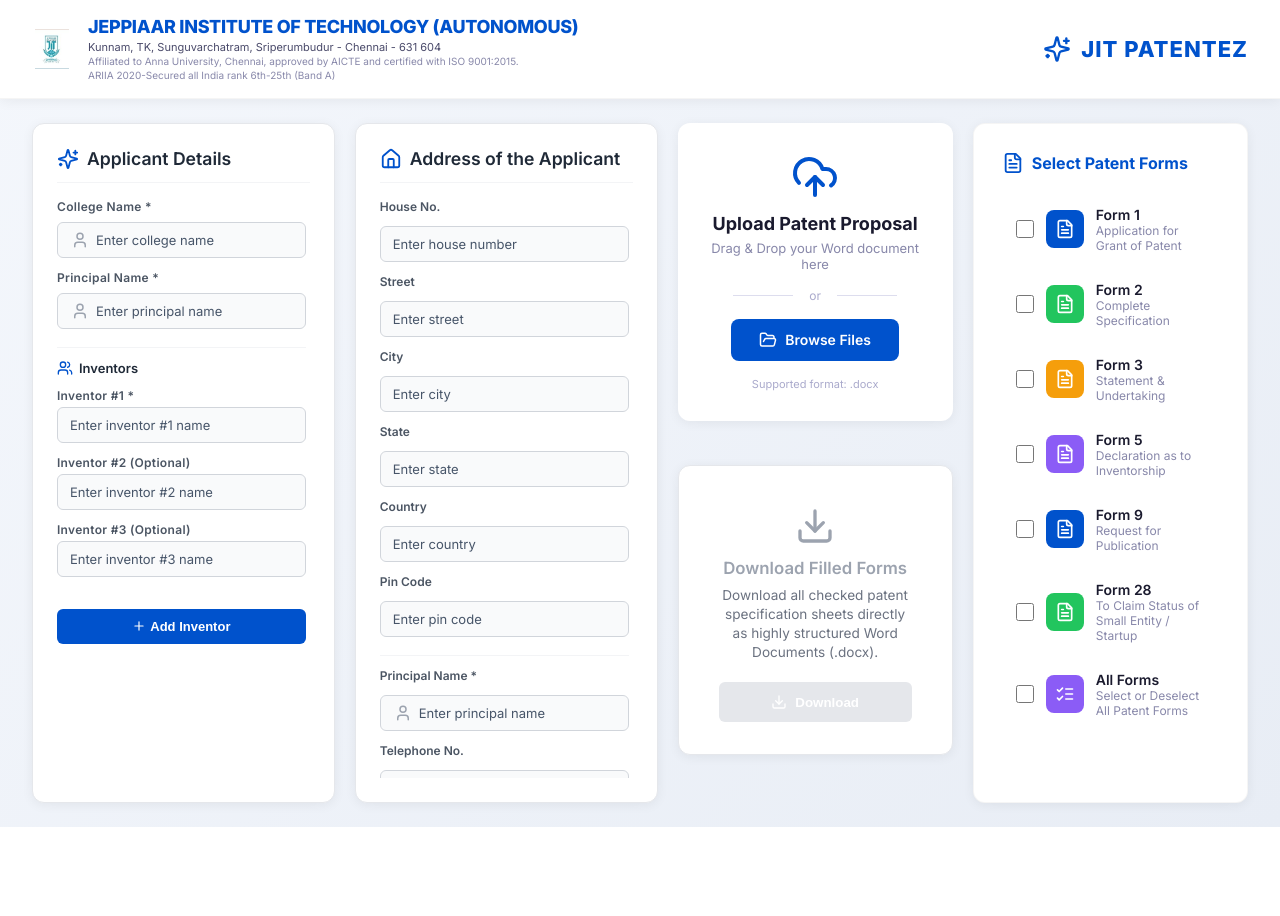
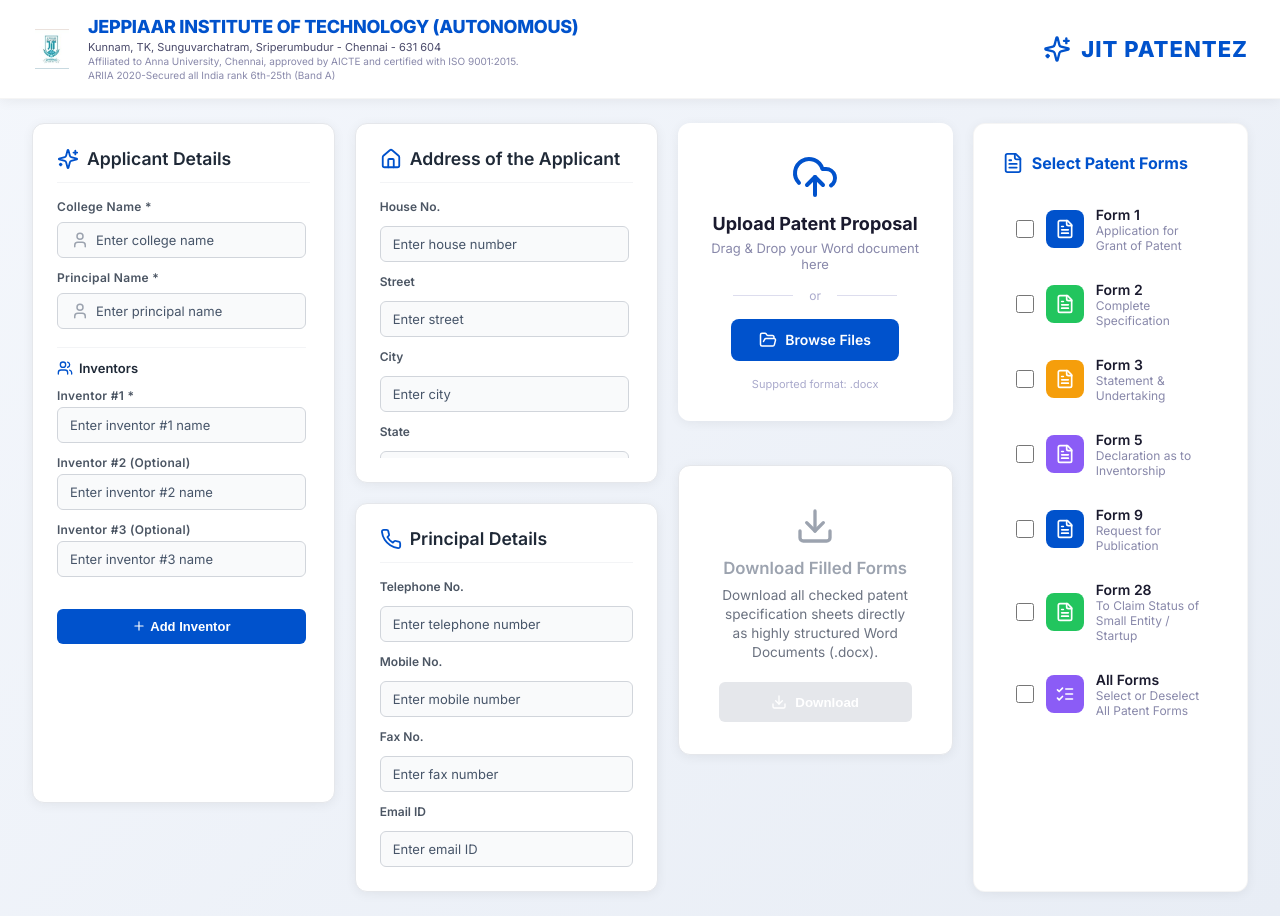
Before and after one commit to deepakviper/JIT-PATENT-FORM-PROJECT-, a React (Vite) app in the folder patentform-main (1)/patentform-main/Patentform/frontend/: page / in a window 1280 px wide. Before the commit the page ends 827 px from the top, so only its background shows below. Built offline with nearby package versions, Linux system fonts and the light colour scheme.

Commit message:
feat: split Column 2 into independently scrollable Address card and Principal Details card

```diff
--- a/patentform-main (1)/patentform-main/Patentform/frontend/src/App.jsx
+++ b/patentform-main (1)/patentform-main/Patentform/frontend/src/App.jsx
@@ -5,6 +5,7 @@
 import PatentFormsCard from './components/PatentFormsCard';
 import AdditionalDetailsCard from './components/AdditionalDetailsCard';
 import AddressDetailsCard from './components/AddressDetailsCard';
+import PrincipalDetailsCard from './components/PrincipalDetailsCard';
 
 function App() {
   // Track parsed patent data (initialized with default metadata to allow downloads instantly)
@@ -253,8 +254,14 @@
             onUserUpdate={setUser}
           />
         </div>
-        <div className="column-card-container col-2">
+        <div className="column-card-container col-2" style={{ display: 'flex', flexDirection: 'column', gap: '20px' }}>
           <AddressDetailsCard
+            previewData={parsedData}
+            onChange={handleDataParsed}
+            user={user}
+            onUserUpdate={setUser}
+          />
+          <PrincipalDetailsCard
             previewData={parsedData}
             onChange={handleDataParsed}
             user={user}
--- a/patentform-main (1)/patentform-main/Patentform/frontend/src/components/AddressDetailsCard.jsx
+++ b/patentform-main (1)/patentform-main/Patentform/frontend/src/components/AddressDetailsCard.jsx
@@ -1,5 +1,5 @@
 import React, { useState, useEffect, useRef } from 'react';
-import { Home, User } from 'lucide-react';
+import { Home } from 'lucide-react';
 
 function AddressDetailsCard({ previewData, onChange, user, onUserUpdate }) {
   const [houseNo, setHouseNo] = useState('');
@@ -8,11 +8,6 @@
   const [stateVal, setStateVal] = useState('');
   const [country, setCountry] = useState('');
   const [pincode, setPincode] = useState('');
-  const [principalName, setPrincipalName] = useState('');
-  const [telephone, setTelephone] = useState('');
-  const [mobile, setMobile] = useState('');
-  const [fax, setFax] = useState('');
-  const [email, setEmail] = useState('');
 
   const isSelfTriggeredRef = useRef(false);
 
@@ -29,28 +24,19 @@
     setStateVal(addr.state || '');
     setCountry(addr.country || '');
     setPincode(addr.pincode || '');
-    setPrincipalName(addr.principalName || '');
-    setTelephone(addr.telephone || '');
-    setMobile(addr.mobile || '');
-    setFax(addr.fax || '');
-    setEmail(addr.email || '');
   }, [user]);
 
   const syncChanges = (updatedFields) => {
     isSelfTriggeredRef.current = true;
 
     const mergedAddress = {
+      ...user?.address,
       houseNo: updatedFields.hasOwnProperty('houseNo') ? updatedFields.houseNo : houseNo,
       street: updatedFields.hasOwnProperty('street') ? updatedFields.street : street,
       city: updatedFields.hasOwnProperty('city') ? updatedFields.city : city,
       state: updatedFields.hasOwnProperty('state') ? updatedFields.state : stateVal,
       country: updatedFields.hasOwnProperty('country') ? updatedFields.country : country,
       pincode: updatedFields.hasOwnProperty('pincode') ? updatedFields.pincode : pincode,
-      principalName: updatedFields.hasOwnProperty('principalName') ? updatedFields.principalName : principalName,
-      telephone: updatedFields.hasOwnProperty('telephone') ? updatedFields.telephone : telephone,
-      mobile: updatedFields.hasOwnProperty('mobile') ? updatedFields.mobile : mobile,
-      fax: updatedFields.hasOwnProperty('fax') ? updatedFields.fax : fax,
-      email: updatedFields.hasOwnProperty('email') ? updatedFields.email : email,
     };
 
     const updatedUser = {
@@ -100,11 +86,6 @@
     else if (fieldName === 'state') setStateVal(val);
     else if (fieldName === 'country') setCountry(val);
     else if (fieldName === 'pincode') setPincode(val);
-    else if (fieldName === 'principalName') setPrincipalName(val);
-    else if (fieldName === 'telephone') setTelephone(val);
-    else if (fieldName === 'mobile') setMobile(val);
-    else if (fieldName === 'fax') setFax(val);
-    else if (fieldName === 'email') setEmail(val);
 
     syncChanges({ [fieldName]: val });
   };
@@ -129,7 +110,7 @@
   };
 
   return (
-    <div className="card address-details-card" style={{ padding: '24px', backgroundColor: '#FFF', borderRadius: '12px', border: '1px solid #E5E7EB', display: 'flex', flexDirection: 'column', height: '100%', minHeight: '520px', maxHeight: '680px', overflow: 'hidden' }}>
+    <div className="card address-details-card" style={{ padding: '24px', backgroundColor: '#FFF', borderRadius: '12px', border: '1px solid #E5E7EB', display: 'flex', flexDirection: 'column', minHeight: '340px', maxHeight: '360px', overflow: 'hidden' }}>
       <div className="card-header" style={{ display: 'flex', alignItems: 'center', gap: '8px', marginBottom: '16px', borderBottom: '1px solid #F3F4F6', paddingBottom: '12px', flexShrink: 0 }}>
         <Home className="card-header-icon" style={{ color: '#0052cc' }} size={20} />
         <span className="card-header-title" style={{ fontWeight: '600', fontSize: '1.1rem', color: '#1F2937' }}>Address of the Applicant</span>
@@ -221,83 +202,6 @@
           />
         </div>
 
-        {/* Principal Name */}
-        <div className="form-group" style={{ marginTop: '6px', borderTop: '1px solid #F3F4F6', paddingTop: '12px' }}>
-          <label style={labelStyle} htmlFor="addr-principalName">Principal Name *</label>
-          <div className="input-container">
-            <User className="input-icon" style={{ color: '#9CA3AF' }} size={16} />
-            <input
-              id="addr-principalName"
-              type="text"
-              className="login-input"
-              style={{
-                ...inputStyle,
-                paddingLeft: '38px'
-              }}
-              placeholder="Enter principal name"
-              value={principalName}
-              onChange={(e) => handleFieldChange('principalName', e.target.value)}
-              required
-            />
-          </div>
-        </div>
-
-        {/* Telephone No. */}
-        <div className="form-group">
-          <label style={labelStyle} htmlFor="addr-telephone">Telephone No.</label>
-          <input
-            id="addr-telephone"
-            type="tel"
-            className="login-input"
-            style={inputStyle}
-            placeholder="Enter telephone number"
-            value={telephone}
-            onChange={(e) => handleFieldChange('telephone', e.target.value)}
-          />
-        </div>
-
-        {/* Mobile No. */}
-        <div className="form-group">
-          <label style={labelStyle} htmlFor="addr-mobile">Mobile No.</label>
-          <input
-            id="addr-mobile"
-            type="tel"
-            className="login-input"
-            style={inputStyle}
-            placeholder="Enter mobile number"
-            value={mobile}
-            onChange={(e) => handleFieldChange('mobile', e.target.value)}
-          />
-        </div>
-
-        {/* Fax No. */}
-        <div className="form-group">
-          <label style={labelStyle} htmlFor="addr-fax">Fax No.</label>
-          <input
-            id="addr-fax"
-            type="text"
-            className="login-input"
-            style={inputStyle}
-            placeholder="Enter fax number"
-            value={fax}
-            onChange={(e) => handleFieldChange('fax', e.target.value)}
-          />
-        </div>
-
-        {/* Email ID */}
-        <div className="form-group">
-          <label style={labelStyle} htmlFor="addr-email">Email ID</label>
-          <input
-            id="addr-email"
-            type="email"
-            className="login-input"
-            style={inputStyle}
-            placeholder="Enter email ID"
-            value={email}
-            onChange={(e) => handleFieldChange('email', e.target.value)}
-          />
-        </div>
-
       </div>
     </div>
   );
--- /dev/null
+++ b/patentform-main (1)/patentform-main/Patentform/frontend/src/components/PrincipalDetailsCard.jsx
@@ -0,0 +1,174 @@
+import React, { useState, useEffect, useRef } from 'react';
+import { Phone } from 'lucide-react';
+
+function PrincipalDetailsCard({ previewData, onChange, user, onUserUpdate }) {
+  const [telephone, setTelephone] = useState('');
+  const [mobile, setMobile] = useState('');
+  const [fax, setFax] = useState('');
+  const [email, setEmail] = useState('');
+
+  const isSelfTriggeredRef = useRef(false);
+
+  useEffect(() => {
+    if (isSelfTriggeredRef.current) {
+      isSelfTriggeredRef.current = false;
+      return;
+    }
+
+    const addr = user?.address || {};
+    setTelephone(addr.telephone || '');
+    setMobile(addr.mobile || '');
+    setFax(addr.fax || '');
+    setEmail(addr.email || '');
+  }, [user]);
+
+  const syncChanges = (updatedFields) => {
+    isSelfTriggeredRef.current = true;
+
+    const mergedAddress = {
+      ...user?.address,
+      telephone: updatedFields.hasOwnProperty('telephone') ? updatedFields.telephone : telephone,
+      mobile: updatedFields.hasOwnProperty('mobile') ? updatedFields.mobile : mobile,
+      fax: updatedFields.hasOwnProperty('fax') ? updatedFields.fax : fax,
+      email: updatedFields.hasOwnProperty('email') ? updatedFields.email : email,
+    };
+
+    const updatedUser = {
+      ...user,
+      address: mergedAddress
+    };
+
+    let updatedData = null;
+    if (previewData) {
+      updatedData = {
+        ...previewData,
+        applicant: {
+          ...previewData.applicant,
+          address: {
+            ...previewData.applicant?.address,
+            ...mergedAddress
+          }
+        }
+      };
+    } else {
+      updatedData = {
+        applicant: {
+          name: user?.name || '',
+          email: user?.email || '',
+          address: mergedAddress
+        },
+        inventors: (user?.additionalMembers || []).map(m => ({
+          name: m.name,
+          nationality: 'Indian',
+          country: 'India'
+        }))
+      };
+    }
+
+    if (user && onUserUpdate) {
+      onUserUpdate(updatedUser);
+    }
+    if (onChange) {
+      onChange(updatedData);
+    }
+  };
+
+  const handleFieldChange = (fieldName, val) => {
+    if (fieldName === 'telephone') setTelephone(val);
+    else if (fieldName === 'mobile') setMobile(val);
+    else if (fieldName === 'fax') setFax(val);
+    else if (fieldName === 'email') setEmail(val);
+
+    syncChanges({ [fieldName]: val });
+  };
+
+  const inputStyle = {
+    background: '#F9FAFB',
+    border: '1px solid #D1D5DB',
+    color: '#1F2937',
+    paddingLeft: '12px',
+    paddingRight: '12px',
+    height: '36px',
+    fontSize: '13px',
+    borderRadius: '6px',
+    width: '100%'
+  };
+
+  const labelStyle = {
+    color: '#4B5563',
+    fontWeight: '600',
+    fontSize: '12px',
+    marginBottom: '4px'
+  };
+
+  return (
+    <div className="card principal-details-card" style={{ padding: '24px', backgroundColor: '#FFF', borderRadius: '12px', border: '1px solid #E5E7EB', display: 'flex', flexDirection: 'column' }}>
+      <div className="card-header" style={{ display: 'flex', alignItems: 'center', gap: '8px', marginBottom: '16px', borderBottom: '1px solid #F3F4F6', paddingBottom: '12px', flexShrink: 0 }}>
+        <Phone className="card-header-icon" style={{ color: '#0052cc' }} size={20} />
+        <span className="card-header-title" style={{ fontWeight: '600', fontSize: '1.1rem', color: '#1F2937' }}>Principal Details</span>
+      </div>
+
+      <div style={{ display: 'flex', flexDirection: 'column', gap: '12px' }}>
+
+        {/* Telephone No. */}
+        <div className="form-group">
+          <label style={labelStyle} htmlFor="addr-telephone">Telephone No.</label>
+          <input
+            id="addr-telephone"
+            type="tel"
+            className="login-input"
+            style={inputStyle}
+            placeholder="Enter telephone number"
+            value={telephone}
+            onChange={(e) => handleFieldChange('telephone', e.target.value)}
+          />
+        </div>
+
+        {/* Mobile No. */}
+        <div className="form-group">
+          <label style={labelStyle} htmlFor="addr-mobile">Mobile No.</label>
+          <input
+            id="addr-mobile"
+            type="tel"
+            className="login-input"
+            style={inputStyle}
+            placeholder="Enter mobile number"
+            value={mobile}
+            onChange={(e) => handleFieldChange('mobile', e.target.value)}
+          />
+        </div>
+
+        {/* Fax No. */}
+        <div className="form-group">
+          <label style={labelStyle} htmlFor="addr-fax">Fax No.</label>
+          <input
+            id="addr-fax"
+            type="text"
+            className="login-input"
+            style={inputStyle}
+            placeholder="Enter fax number"
+            value={fax}
+            onChange={(e) => handleFieldChange('fax', e.target.value)}
+          />
+        </div>
+
+        {/* Email ID */}
+        <div className="form-group">
+          <label style={labelStyle} htmlFor="addr-email">Email ID</label>
+          <input
+            id="addr-email"
+            type="email"
+            className="login-input"
+            style={inputStyle}
+            placeholder="Enter email ID"
+            value={email}
+            onChange={(e) => handleFieldChange('email', e.target.value)}
+          />
+        </div>
+
+      </div>
+    </div>
+  );
+}
+
+export default PrincipalDetailsCard;
```
